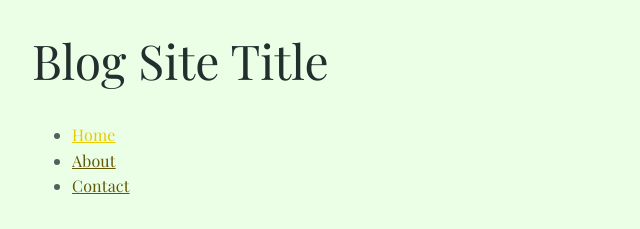
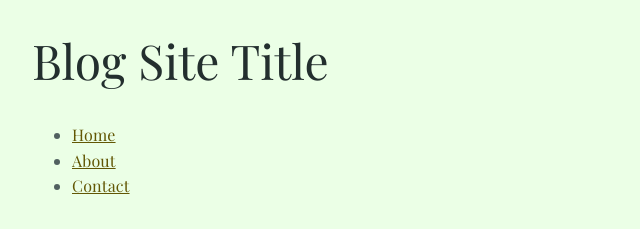
Before and after one commit to IDBCourses/kd401b-ht26-a3-Mariemlam, a plain HTML site: page index.html in a window 1280 px wide. In both pictures the pointer is over the link "Home". Shown: the top 229 px of the page, 268-908 px from the left. Drawn offline with nearby package versions, Linux system fonts and the light colour scheme; a web font is replaced by a local one.

```diff
--- a/light.css
+++ b/light.css
@@ -3,24 +3,27 @@
   --color-text: hsl(176, 9%, 35%);
   --color-accent: hsl(53, 93%, 20%);
   --color-heading: hsl(175, 15%, 16%);
-  /* Light mode fonts */
   --font-heading: "Playfair Display", Georgia, serif;
   --font-body: "Playfair Display", Georgia, serif;
   --font-caption: "Playfair Display", Georgia, serif;
 }
+
 body {
   background-color: var(--color-bg);
   color: var(--color-text);
 }
+
 h1,
 h2,
 h3,
 h4 {
   color: var(--color-heading);
 }
+
 a {
   color: var(--color-accent);
 }
+
 a:hover {
-  color: hsl(53, 100%, 45%);
+  color: hsl(53, 93%, 20%);
 }
```
